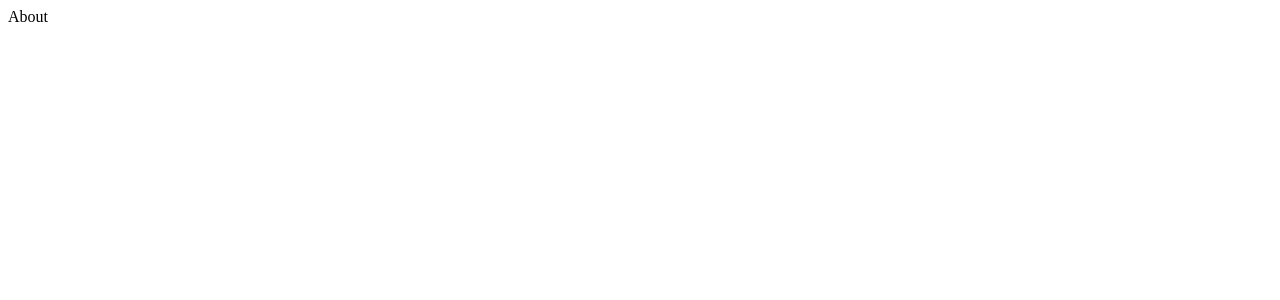
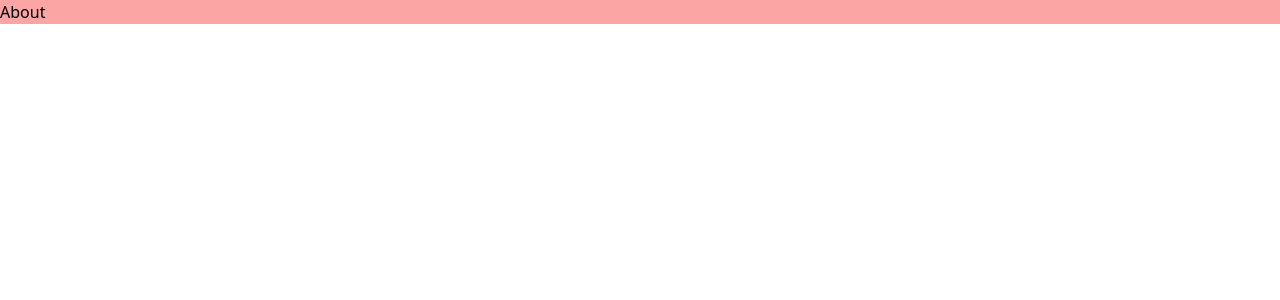
Before and after one commit to Fardeen-Awais/Amazon-2.0-clone-with-Next13, a Next.js app: page /about in a window 1280 px wide. Shown: the top 300 px of the page. Built offline with nearby package versions, Linux system fonts and the light colour scheme.

Commit message:
Adding Pages ./about and ./checkout in app dir

```diff
--- a/pages/about.js
+++ b/app/about/page.js
@@ -2,7 +2,7 @@ import React from 'react'
 
 function About() {
   return (
-    <div>About</div>
+    <div className='bg-red-300'>About</div> //Now We get pages with tailwind css
   )
 }
 
--- /dev/null
+++ b/app/checkout/page.js
@@ -0,0 +1,9 @@
+import React from 'react'
+
+function checkout() {
+  return (
+    <div>checkout</div>
+  )
+}
+
+export default checkout
--- a/app/page.js
+++ b/app/page.js
@@ -12,10 +12,10 @@ export default async function Home() {
   const products = await getProducts(); //#0003
   return (
     <>
-      {/* Header */}
-      <Header />
       {/* Main */}
       <main className="max-w-screen-2xl mx-auto bg-gray-200">
+        {/* Header */}
+        <Header />
         {/* Part 01 : Banner */}
         <Banner />
         {/* Part 02 : Product */}
--- a/components/header.js
+++ b/components/header.js
@@ -10,7 +10,7 @@ import { signIn, signOut, useSession } from "next-auth/react";
 
 
 function Header() {
-  const { data: session } = useSession()
+  const { data: session } = useSession();
 
   return (
     <header>
```
